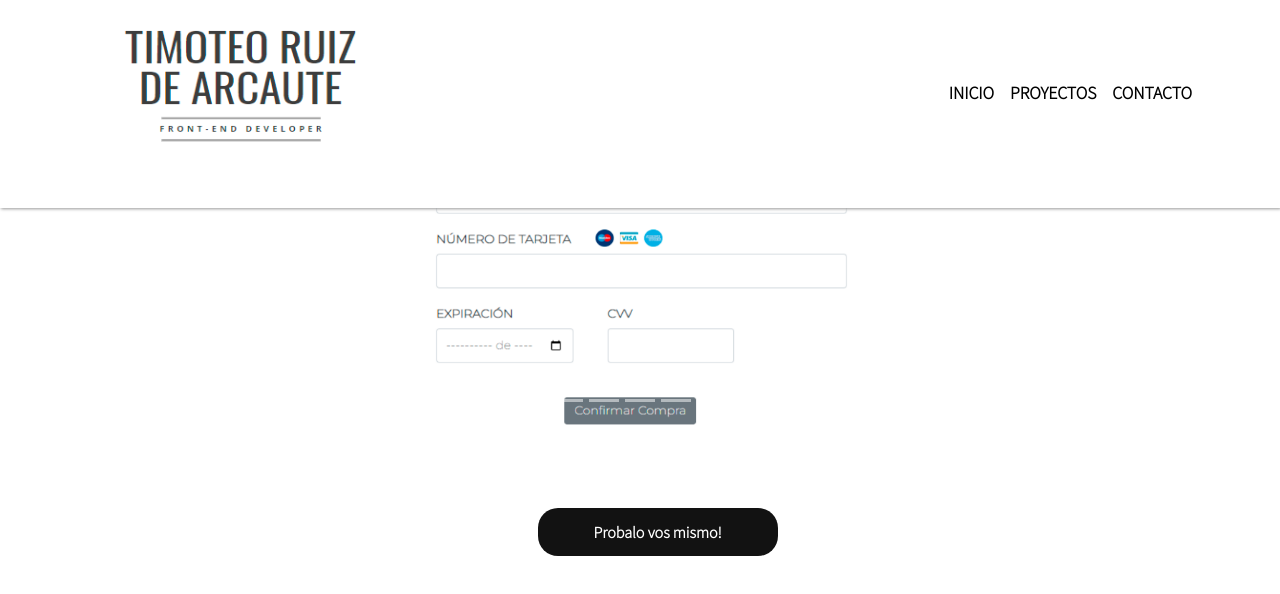
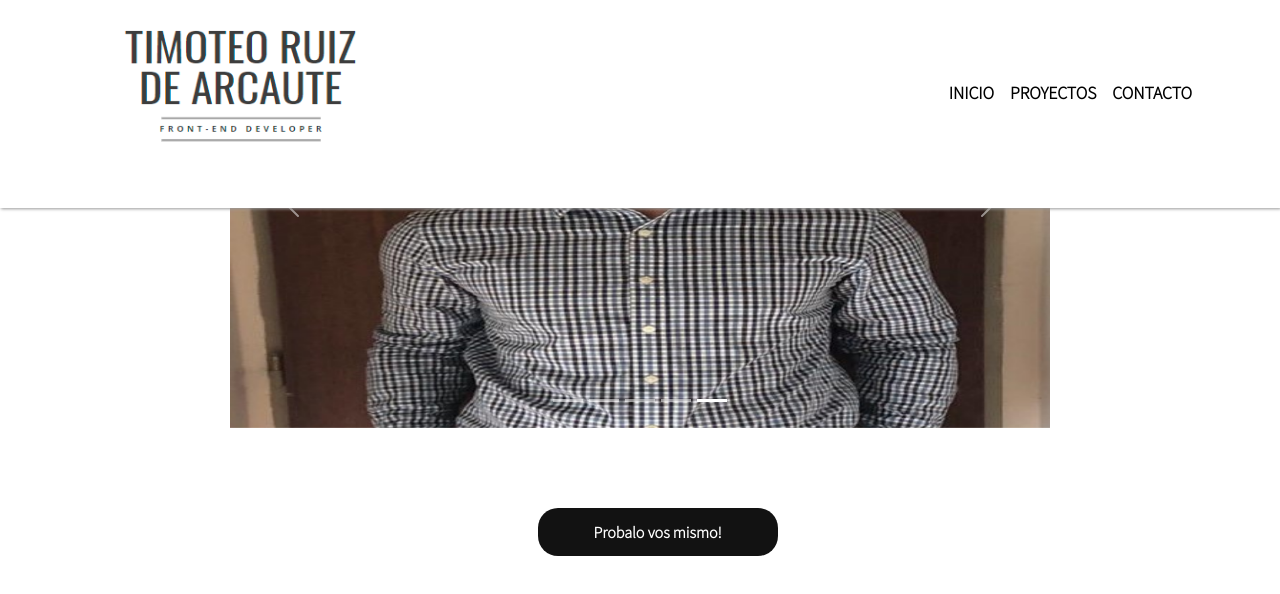
Before and after one commit to timoteorda/Curriculum, a React (Create React App) app: page /misProyectos in a window 1280 px wide. Both pictures are taken after a click on the button 711 px from the left and 873 px from the top of the page. Shown: the part 473-1067 px from the top of the page. Built offline with nearby package versions, Linux system fonts and the light colour scheme.

Commit message:
Prueba otra foto carousel

```diff
--- a/src/components/CarouselWhaikau.js
+++ b/src/components/CarouselWhaikau.js
@@ -37,7 +37,7 @@ const CarouselWhaikau = () => {
         <Carousel.Item>
             <img
             className="fotoWhaikau"
-            src='../img/whaikauCinco.png'
+            src='../img/fotoTimoteo.jpeg'
             alt="Fifht slide"
             />
         </Carousel.Item>
```
